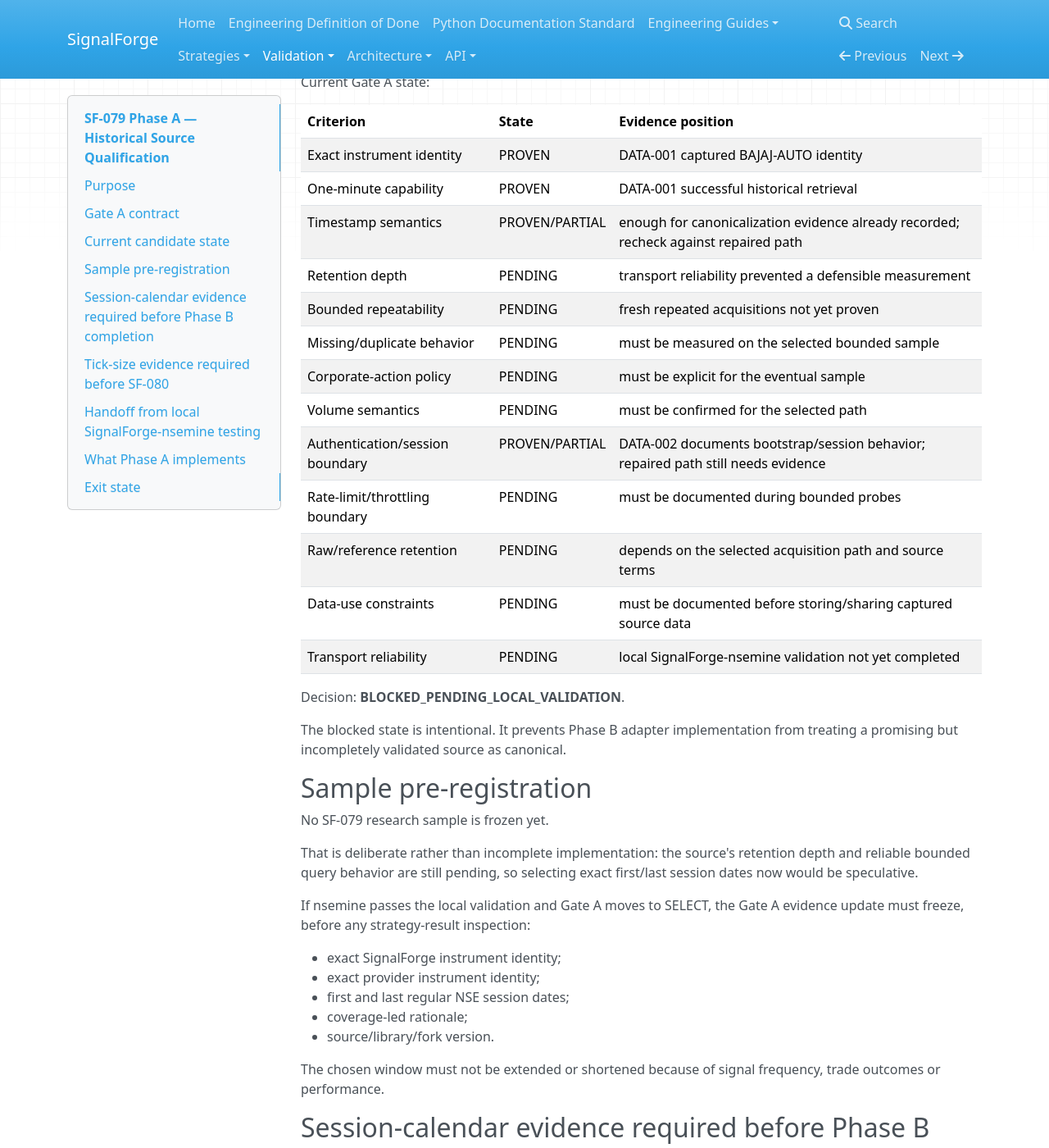
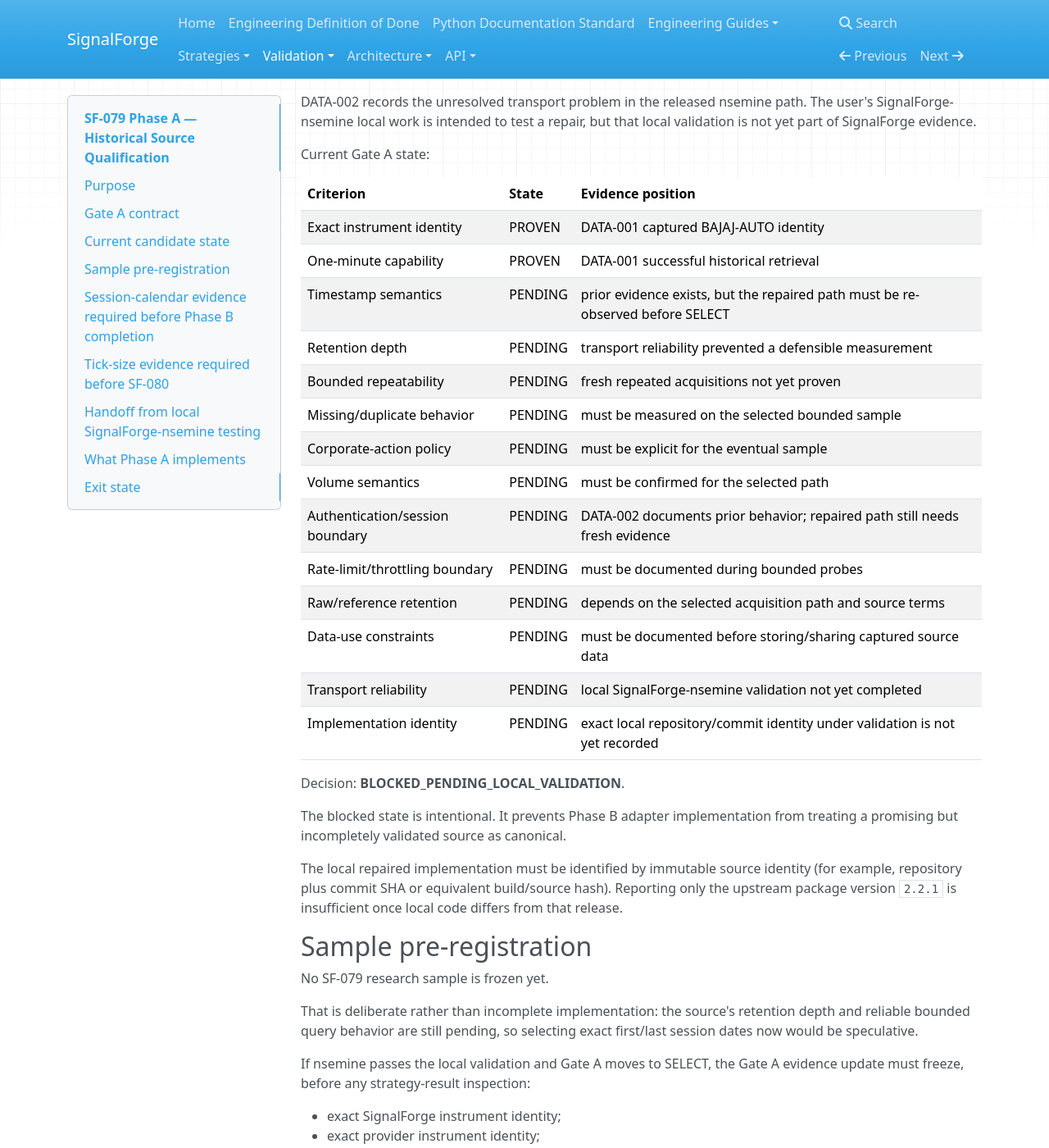
Before and after one commit to harishkamathuk/signalforge, an MkDocs documentation site: the page built from docs/validation/sf-079-phase-a-source-qualification.md, in a window 1280 px wide and 1400 px high, scrolled down 1393 px. Shown: the whole window at 82% size. Built offline with MkDocs 1.6.1, drawn with Linux system fonts in a browser that asks for light colours; nearby versions of some CDN libraries; some of the changed text lies outside the part shown.

Commit message:
docs: align Phase A evidence with executable Gate A report

```diff
--- a/docs/validation/sf-079-phase-a-source-qualification.md
+++ b/docs/validation/sf-079-phase-a-source-qualification.md
@@ -16,11 +16,15 @@
 - **REJECT** when at least one mandatory criterion is demonstrably failed;
 - **BLOCKED** when evidence is incomplete and at least one mandatory criterion remains pending.
 
-The typed implementation is
+The reusable typed implementation is
 `signalforge.research.source_qualification.HistoricalSourceQualification`.
 
+The authoritative current candidate state is the executable
+`signalforge.research.sf079_phase_a_report.CURRENT_SF079_PHASE_A_REPORT`. CI imports and validates
+that report directly; this document explains the same state but is not the sole source of truth.
+
 A SELECT decision is deliberately impossible while transport reliability, bounded repeatability,
-retention depth or another mandatory criterion remains pending.
+retention depth, immutable implementation identity or another mandatory criterion remains pending.
 
 ## Current candidate state
 
@@ -66,22 +70,27 @@
 | --- | --- | --- |
 | Exact instrument identity | PROVEN | DATA-001 captured BAJAJ-AUTO identity |
 | One-minute capability | PROVEN | DATA-001 successful historical retrieval |
-| Timestamp semantics | PROVEN/PARTIAL | enough for canonicalization evidence already recorded; recheck against repaired path |
+| Timestamp semantics | PENDING | prior evidence exists, but the repaired path must be re-observed before SELECT |
 | Retention depth | PENDING | transport reliability prevented a defensible measurement |
 | Bounded repeatability | PENDING | fresh repeated acquisitions not yet proven |
 | Missing/duplicate behavior | PENDING | must be measured on the selected bounded sample |
 | Corporate-action policy | PENDING | must be explicit for the eventual sample |
 | Volume semantics | PENDING | must be confirmed for the selected path |
-| Authentication/session boundary | PROVEN/PARTIAL | DATA-002 documents bootstrap/session behavior; repaired path still needs evidence |
+| Authentication/session boundary | PENDING | DATA-002 documents prior behavior; repaired path still needs fresh evidence |
 | Rate-limit/throttling boundary | PENDING | must be documented during bounded probes |
 | Raw/reference retention | PENDING | depends on the selected acquisition path and source terms |
 | Data-use constraints | PENDING | must be documented before storing/sharing captured source data |
 | Transport reliability | PENDING | local SignalForge-nsemine validation not yet completed |
+| Implementation identity | PENDING | exact local repository/commit identity under validation is not yet recorded |
 
 Decision: **BLOCKED_PENDING_LOCAL_VALIDATION**.
 
 The blocked state is intentional. It prevents Phase B adapter implementation from treating a
 promising but incompletely validated source as canonical.
+
+The local repaired implementation must be identified by immutable source identity (for example,
+repository plus commit SHA or equivalent build/source hash). Reporting only the upstream package
+version `2.2.1` is insufficient once local code differs from that release.
 
 ## Sample pre-registration
 
@@ -143,7 +152,9 @@
 7. timestamp and interval-label semantics;
 8. missing/duplicate/correction behavior;
 9. provider adjustment and volume semantics where observable;
-10. any rate-limit or anti-bot behavior material to reproducibility.
+10. any rate-limit or anti-bot behavior material to reproducibility;
+11. exact local repository + commit/build identity for the code under test;
+12. dated/versioned probe artifacts or content hashes for every evidence item promoted to PROVEN.
 
 If the repaired path satisfies every mandatory criterion, update the qualification to SELECT and
 freeze the sample before Phase B implementation.
@@ -158,10 +169,11 @@
 
 - typed qualification criteria;
 - explicit SELECT / REJECT / BLOCKED semantics;
-- deterministic qualification semantic identity;
+- deterministic qualification semantic identity including implementation revision and evidence snapshot identity;
 - outcome-blind sample pre-registration;
 - validation that SELECT cannot occur with pending evidence;
 - validation that blocked/rejected decisions have explicit evidence;
+- a committed executable current-source report validated by CI;
 - repository evidence documenting the current source state.
 
 It does **not** add:
```
